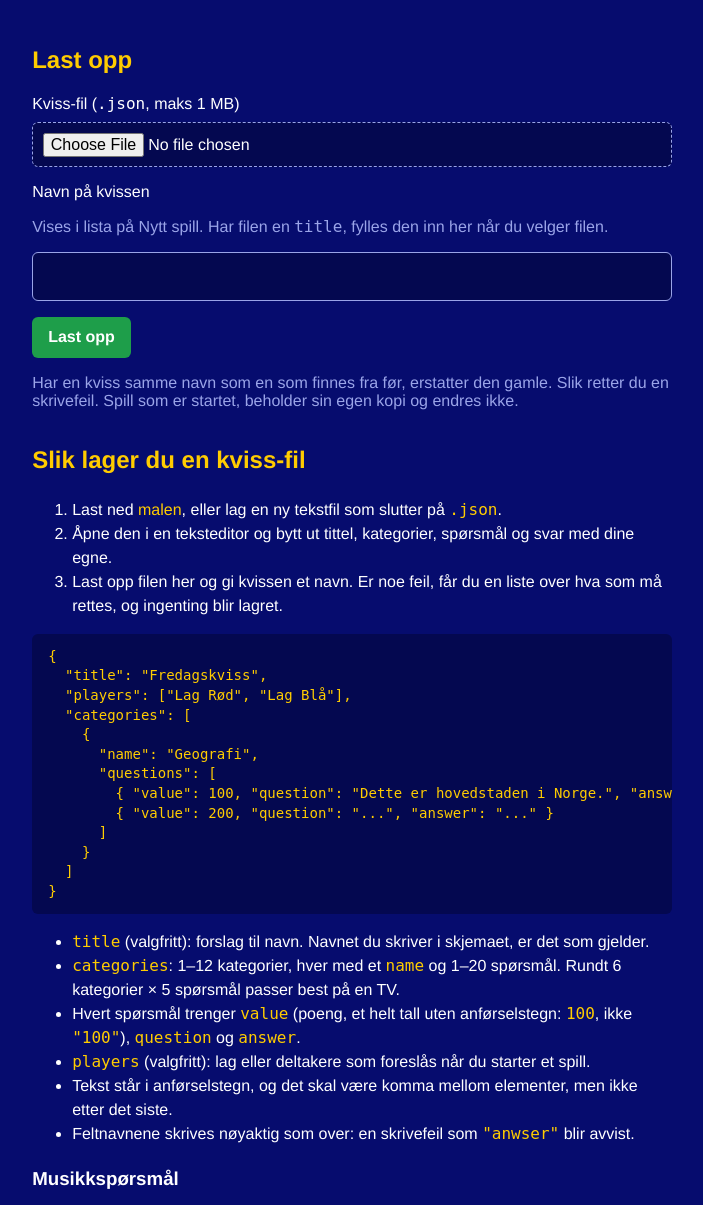
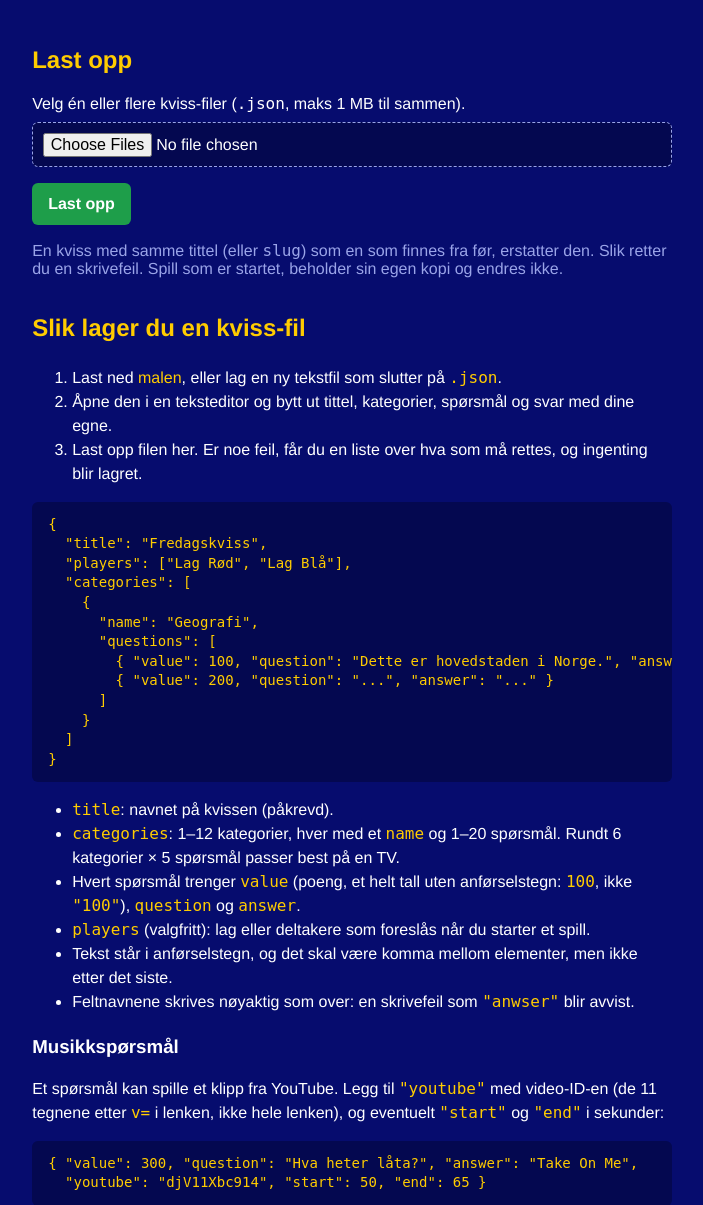
Before and after one commit to sonhal/kviss, a Flask app: page /last-opp in a window 1280 px wide. Shown: the part 52-1257 px from the top of the page, without its empty margins (19-722 px from the left). Run offline with Flask 3, Linux system fonts and the light colour scheme; parts of the project's set-up code (start-up, migrations or seed data) failed here and were passed over.

Commit message:
Revert "feat: name the quiz in the upload form"
The quiz's name comes from the "title" in the JSON file, as before;
a separate name field in the upload form isn't needed.

This reverts commit cdd14de.

Co-Authored-By: Claude Opus 5.5 <noreply@anthropic.com>
Claude-Session: https://claude.ai/code/session_0162kHHA3qwPKbPrUZs6FdLc

```diff
--- a/app.py
+++ b/app.py
@@ -30,7 +30,7 @@ from flask import (Flask, Response, abort, jsonify, redirect, render_template, r
 from werkzeug.exceptions import RequestEntityTooLarge
 
 from schemas import (AdjustForm, ConfigError, ConfirmForm, FormError, JudgeForm, NewGameForm, UndoForm, parse_form,
-                     parse_quiz, slugify)
+                     parse_quiz)
 
 BASE_DIR = Path(__file__).resolve().parent
 mimetypes.add_type("application/manifest+json", ".webmanifest")
@@ -578,47 +578,39 @@ def create_app(db_path=None, password=None, media_dir=None, seed=None):
 
     # --- uploading quizzes from the browser ------------------------------------
 
-    def read_quiz_upload(upload, name):
-        """The uploaded file as a quiz named by the form, or the problems to show on the page."""
+    def read_quiz_upload(upload):
+        """One uploaded file: the saved quiz, or an error the page shows next to the file name."""
+        result = {"file": upload.filename or "(uten navn)", "problems": []}
         try:
             data = json.loads(upload.read())
         except (json.JSONDecodeError, UnicodeDecodeError) as e:
-            raise ConfigError(f"Ikke gyldig JSON: {e}") from None
+            result["problems"] = [f"Ikke gyldig JSON: {e}"]
+            return result
         except RecursionError:
-            raise ConfigError("Ikke gyldig JSON: for dypt nøstet") from None
-        if isinstance(data, dict):
-            # The name from the form wins over the file's own title and slug, so it also decides
-            # which quiz an upload replaces.
-            data = {**{k: v for k, v in data.items() if k != "slug"}, "title": name}
-        return validate_quiz(data, kviss.media_dir)
+            result["problems"] = ["Ikke gyldig JSON: for dypt nøstet"]
+            return result
+        try:
+            quiz = validate_quiz(data, kviss.media_dir)
+        except ConfigError as e:
+            result["problems"] = e.problems
+            return result
+        result["created"] = store.save_quiz(quiz)
+        result["quiz"] = store.quiz(quiz["slug"])
+        return result
 
     @app.route("/last-opp", methods=["GET", "POST"])
     def upload_quiz():
         if request.method == "GET":
             return render_template("upload.html")
-        def failed(status, *problems, name=""):
-            return render_template("upload.html", name=name, problems=problems), status
-
-        try:  # reading either field reads the whole body, which is where a too large one is refused
-            name = " ".join(request.form.get("name", "").split())
-            upload = request.files.get("file")
+        try:
+            uploads = [f for f in request.files.getlist("files") if f.filename]
         except RequestEntityTooLarge:
-            return failed(413, "Filen er for stor (maks 1 MB).")
-        if not name:
-            return failed(400, "Skriv et navn på kvissen.")
-        if len(name) > 100:
-            return failed(400, "Navnet kan ha maks 100 tegn.", name=name)
-        if not slugify(name):
-            return failed(400, "Navnet må ha minst én bokstav eller ett tall.", name=name)
-        if upload is None or not upload.filename:
-            return failed(400, "Velg en JSON-fil.", name=name)
-        try:
-            quiz = read_quiz_upload(upload, name)
-        except ConfigError as e:
-            return failed(400, *e.problems, name=name)
-        created = store.save_quiz(quiz)
-        return render_template("upload.html", saved=store.quiz(quiz["slug"]), created=created,
-                               file=upload.filename)
+            return render_template("upload.html", error="Filene er for store (maks 1 MB til sammen)."), 413
+        if not uploads:
+            return render_template("upload.html", error="Velg minst én JSON-fil."), 400
+        results = [read_quiz_upload(f) for f in uploads]
+        status = 400 if all(r["problems"] for r in results) else 200
+        return render_template("upload.html", results=results), status
 
     # --- admin -------------------------------------------------------------
 
--- a/static/app.js
+++ b/static/app.js
@@ -203,22 +203,6 @@
     const result = e.submitter && e.submitter.value;
     if (navigator.vibrate) navigator.vibrate(result === "wrong" ? [40, 60, 40] : 30);
   });
-
-  // --- Upload page: suggest the quiz name from the file's own title ----------
-  // Only fills the name while the host hasn't typed one (or it is still our last suggestion).
-  const quizFile = document.querySelector(".upload-form input[type=file]");
-  const quizName = document.querySelector(".upload-form input[name=name]");
-  if (quizFile && quizName) {
-    let suggested = "";
-    quizFile.addEventListener("change", async () => {
-      const file = quizFile.files[0];
-      if (!file || (quizName.value.trim() && quizName.value !== suggested)) return;
-      try {
-        const title = JSON.parse(await file.text()).title;
-        if (typeof title === "string" && title.trim()) quizName.value = suggested = title.trim().slice(0, 100);
-      } catch (_) { /* not JSON: the server explains what is wrong on upload */ }
-    });
-  }
 
   // --- Sound: drumroll + fanfare, synthesized with the Web Audio API ---------
   // No audio files needed. Browsers only allow audio after a user gesture, so
--- a/static/style.css
+++ b/static/style.css
@@ -597,9 +597,10 @@ a.cell:active { transform: scale(0.96); }
   color: var(--text);
   font: inherit;
 }
-.upload-problems { padding: 0.6rem 1rem; border-radius: 6px; background: var(--used); font-weight: 400; }
-.upload-problems p { margin: 0; font-weight: 700; }
-.upload-problems ul { margin: 0.4rem 0 0; padding-left: 1.2em; line-height: 1.5; }
+.upload-results .upload-failed { padding: 0.8rem 1rem; border-radius: 6px; background: var(--used); }
+.upload-failed strong { color: #ff8a80; }
+.upload-failed ul { margin: 0.4rem 0 0; padding-left: 1.2em; line-height: 1.5; }
+.upload-failed ul li { margin-bottom: 0.2rem; }
 .upload-guide { line-height: 1.5; }
 .upload-guide h3 { margin-bottom: 0.3rem; }
 .upload-guide pre {
--- a/templates/upload.html
+++ b/templates/upload.html
@@ -11,40 +11,41 @@
 </header>
 
 <main class="admin">
-  {% if saved %}
+  {% if results %}
   <section aria-live="polite">
-    <ul class="quiz-list">
+    <h2>Resultat</h2>
+    <ul class="quiz-list upload-results">
+      {% for r in results %}
+      {% if r.problems %}
+      <li class="upload-failed">
+        <strong>✗ {{ r.file }}</strong> <span class="muted">ble ikke lagret:</span>
+        <ul>{% for p in r.problems %}<li>{{ p }}</li>{% endfor %}</ul>
+      </li>
+      {% else %}
       <li>
-        <a class="quiz-pick" href="{{ url_for('new_game_players', slug=saved.slug) }}">
-          <strong>✓ {{ saved.title }}</strong>
-          <span class="muted">{{ "Lagt til" if created else "Erstattet kvissen med samme navn" }} ·
-            {{ saved.categories|length }} {{ "kategori" if saved.categories|length == 1 else "kategorier" }} · {{ saved.questions }} spørsmål
-            · fra {{ file }}</span>
+        <a class="quiz-pick" href="{{ url_for('new_game_players', slug=r.quiz.slug) }}">
+          <strong>✓ {{ r.quiz.title }}</strong>
+          <span class="muted">{{ r.file }} · {{ "lagt til" if r.created else "erstattet kvissen med samme navn" }} ·
+            {{ r.quiz.categories|length }} {{ "kategori" if r.quiz.categories|length == 1 else "kategorier" }} · {{ r.quiz.questions }} spørsmål</span>
           <span>Start et spill med denne →</span>
         </a>
       </li>
+      {% endif %}
+      {% endfor %}
     </ul>
   </section>
   {% endif %}
 
   <section>
-    <h2>{% if saved %}Last opp en til{% else %}Last opp{% endif %}</h2>
+    <h2>Last opp</h2>
     <form method="post" enctype="multipart/form-data" class="players-form upload-form">
-      <label for="file">Kviss-fil (<code>.json</code>, maks 1 MB)</label>
-      <input id="file" name="file" type="file" accept=".json,application/json" required>
-      <label for="name">Navn på kvissen</label>
-      <p class="muted">Vises i lista på Nytt spill. Har filen en <code>title</code>, fylles den inn her når du velger filen.</p>
-      <input id="name" name="name" type="text" maxlength="100" value="{{ name }}" required autocomplete="off">
-      {% if problems %}
-      <div class="form-error upload-problems" role="alert">
-        <p>Kvissen ble ikke lagret:</p>
-        <ul>{% for p in problems %}<li>{{ p }}</li>{% endfor %}</ul>
-      </div>
-      {% endif %}
+      <label for="files">Velg én eller flere kviss-filer (<code>.json</code>, maks 1 MB til sammen).</label>
+      <input id="files" name="files" type="file" accept=".json,application/json" multiple required>
+      {% if error %}<p class="form-error" role="alert">{{ error }}</p>{% endif %}
       <button class="start">Last opp</button>
     </form>
-    <p class="muted">Har en kviss samme navn som en som finnes fra før, erstatter den gamle. Slik retter du en
-      skrivefeil. Spill som er startet, beholder sin egen kopi og endres ikke.</p>
+    <p class="muted">En kviss med samme tittel (eller <code>slug</code>) som en som finnes fra før, erstatter den.
+      Slik retter du en skrivefeil. Spill som er startet, beholder sin egen kopi og endres ikke.</p>
   </section>
 
   <section class="upload-guide">
@@ -53,8 +54,7 @@
       <li>Last ned <a class="gold" href="{{ url_for('static', filename='kviss-mal.json') }}" download="min-kviss.json">malen</a>,
         eller lag en ny tekstfil som slutter på <code>.json</code>.</li>
       <li>Åpne den i en teksteditor og bytt ut tittel, kategorier, spørsmål og svar med dine egne.</li>
-      <li>Last opp filen her og gi kvissen et navn. Er noe feil, får du en liste over hva som må rettes, og
-        ingenting blir lagret.</li>
+      <li>Last opp filen her. Er noe feil, får du en liste over hva som må rettes, og ingenting blir lagret.</li>
     </ol>
 <pre><code>{
   "title": "Fredagskviss",
@@ -70,7 +70,7 @@
   ]
 }</code></pre>
     <ul>
-      <li><code>title</code> (valgfritt): forslag til navn. Navnet du skriver i skjemaet, er det som gjelder.</li>
+      <li><code>title</code>: navnet på kvissen (påkrevd).</li>
       <li><code>categories</code>: 1–12 kategorier, hver med et <code>name</code> og 1–20 spørsmål.
         Rundt 6 kategorier × 5 spørsmål passer best på en TV.</li>
       <li>Hvert spørsmål trenger <code>value</code> (poeng, et helt tall uten anførselstegn: <code>100</code>, ikke
```
Also changed, not shown: tests/test_app.py (+39 -54 lines), README.md.
